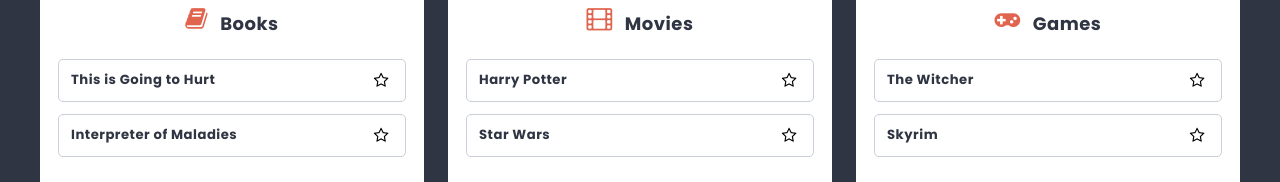
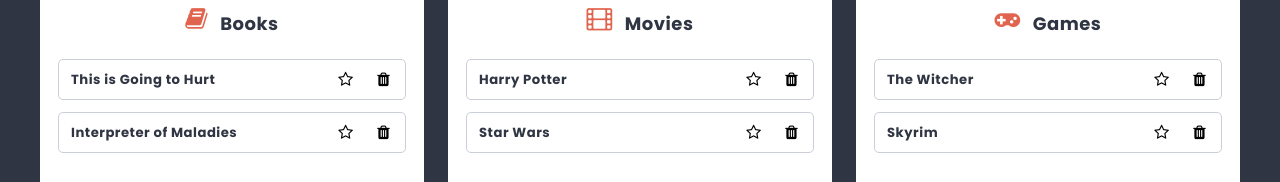
Before and after one commit to anntan2913/react-app, a React (Create React App) app in the folder my-first-react-app/: page /list/1 in a window 1280 px wide. Shown: the part 445-627 px from the top of the page. Built offline with nearby package versions, Linux system fonts and the light colour scheme.

Commit message:
add new function: remove card

```diff
--- a/my-first-react-app/src/components/Card/Card.js
+++ b/my-first-react-app/src/components/Card/Card.js
@@ -1,6 +1,6 @@
 import styles from './Card.module.scss';
 import { useDispatch } from 'react-redux';
-import { toggleCardFavorite } from '../../redux/cardsRedux';
+import { toggleCardFavorite, removeCard } from '../../redux/cardsRedux';
 import clsx from 'clsx';
 
 const Card = props => {
@@ -12,11 +12,21 @@
         dispatch(toggleCardFavorite(props.id));
     };
 
+    const handleClickRemove = e => {
+        e.preventDefault();
+        dispatch(removeCard(props.id));
+    };
+
     return (
         <li className={styles.card}>{props.title}
+            <div className='style.buttons'>
             <button onClick={handleClick} className={clsx(styles.button, props.isFavorite && styles.active)}>
                 <i className="fa fa-star-o" />
             </button>
+            <button onClick={handleClickRemove} className={styles.button} >
+                <i className="fa fa-trash" />
+            </button>
+            </div>
         </li>
     );
 };
--- a/my-first-react-app/src/components/Card/Card.module.scss
+++ b/my-first-react-app/src/components/Card/Card.module.scss
@@ -12,7 +12,15 @@
     font-weight: bold;
 }
 
+.buttons {
+    display: inline-flex;
+}
+
 .button {
+    display: inline-flex;
+    align-items: center;
+    justify-content: space-between;
+    padding-left: 20px;
     border: none;
     background: none;
     transform: scale(1.2);
@@ -27,6 +35,9 @@
         opacity: 0.5;
         transition-duration: 2s;
     }
+    i {
+        margin-inline-end: auto;
+    }
 }
 
   .active {
--- a/my-first-react-app/src/redux/cardsRedux.js
+++ b/my-first-react-app/src/redux/cardsRedux.js
@@ -10,10 +10,12 @@
 const createActionName = actionName => `app/lists/${actionName}`;
 const ADD_CARD = createActionName('ADD_CARD');
 const TOGGLE_CARD_FAVORITE = createActionName('TOGGLE_CARD_FAVORITE');
+const REMOVE_CARD = createActionName('REMOVE_CARD');
 
 //action creators
 export const addCard = payload => ({ type: ADD_CARD, payload });
 export const toggleCardFavorite = payload => ({ type: TOGGLE_CARD_FAVORITE, payload });
+export const removeCard = payload => ({type: REMOVE_CARD, payload });
 
 const cardsReducer = (statePart = [], action) => {
     switch(action.type) {
@@ -21,6 +23,8 @@
         return [...statePart, { ...action.payload, id: shortid() }];
       case TOGGLE_CARD_FAVORITE:
         return statePart.map(card => (card.id === action.payload) ? { ...card, isFavorite: !card.isFavorite } : card);
+      case REMOVE_CARD:
+        return statePart.filter(card => (card.id !== action.payload));
       default:
         return statePart;
     }
```
